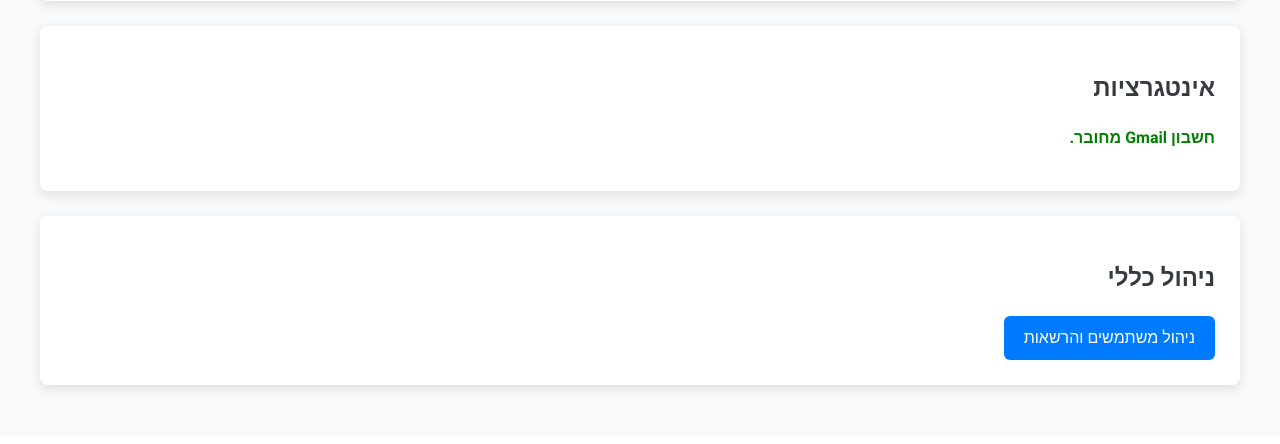
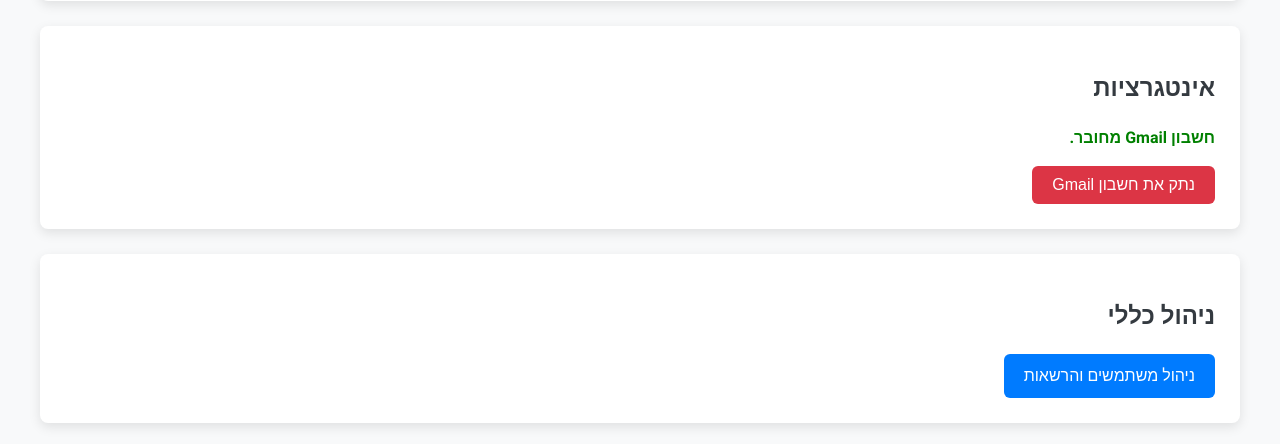
Before and after one commit to 27180781/CRMMM, a Flask app: page /settings in a window 1280 px wide. Shown: the part 1502-1946 px from the top of the page. Before the commit the page ends 1895 px from the top, so only its background shows below. Run offline with Flask 3, Linux system fonts and the light colour scheme; a user stored in the database is signed in; tables that the repository leaves empty hold one stand-in row (values such as "Sample post").

```diff
--- a/templates/settings.html
+++ b/templates/settings.html
@@ -14,7 +14,6 @@
     padding: 10px 5px;
     border-bottom: 1px solid #eee;
   }
-  /* Style for the container of name and ID */
   .item-details {
       flex-grow: 1;
   }
@@ -150,7 +149,10 @@
     <h2>אינטגרציות</h2>
     {% if current_user.gmail_credentials_json %}
         <p style="color: green;"><strong>חשבון Gmail מחובר.</strong></p>
-    {% else %}
+        <form action="{{ url_for('disconnect_gmail') }}" method="post" onsubmit="return confirm('האם אתה בטוח שברצונך לנתק את חשבון ה-Gmail? פעולה זו תמחק את ההרשאות ותפסיק את סנכרון המיילים.');">
+            <button type="submit" class="btn btn-danger">נתק את חשבון Gmail</button>
+        </form>
+        {% else %}
         <p>חבר את חשבון ה-Gmail שלך כדי לשלוח ולסנכרן מיילים.</p>
         <a href="{{ url_for('authorize_gmail') }}" class="btn btn-primary">חבר חשבון Gmail</a>
     {% endif %}
@@ -165,7 +167,6 @@
 document.querySelectorAll('.edit-btn').forEach(button => {
     button.addEventListener('click', event => {
         const li = event.target.closest('li');
-        // מחביאים את הדיב שמכיל את הפרטים, במקום רק את השם
         li.querySelector('.item-details').style.display = 'none';
         li.querySelector('.item-actions').style.display = 'none';
         li.querySelector('.edit-form').style.display = 'flex';
```
